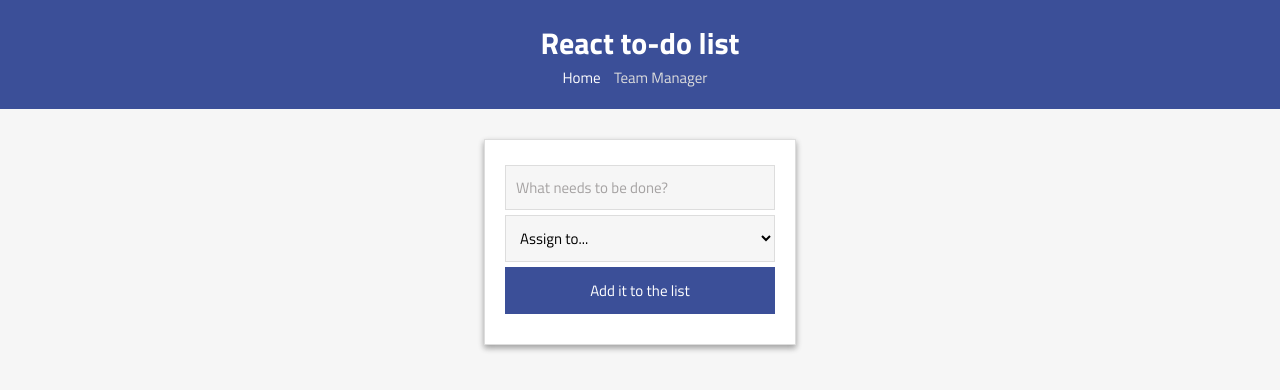
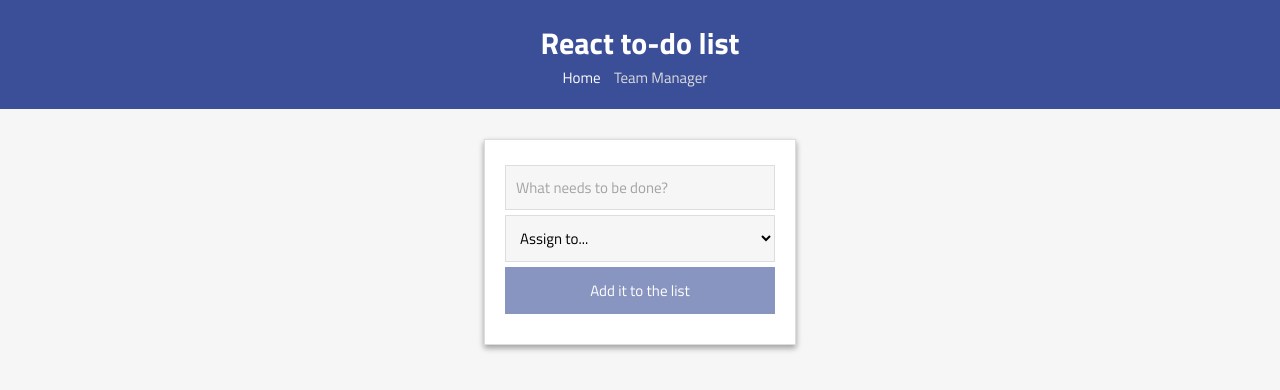
Before and after one commit to markhagemann/parcel-ts-react-todo-list, a React (Vite) app: page / in a window 1280 px wide. Shown: the top 390 px of the page. Built offline with nearby package versions, Linux system fonts and the light colour scheme.

Commit message:
Disable submit buttons when form inputs are invalid

```diff
--- a/src/common/styled-components.tsx
+++ b/src/common/styled-components.tsx
@@ -41,4 +41,7 @@ export const FormHolder = styled.div`
     background: #5066ba;
     border-color: #4965d1;
   }
+  button:disabled {
+    opacity: 0.6;
+  }
 `;
--- a/src/components/Team/TeamForm.tsx
+++ b/src/components/Team/TeamForm.tsx
@@ -29,7 +29,7 @@ export class TeamForm extends React.Component<TeamFormProps, TeamFormState> {
     return (
       <FormHolder>
         <input onChange={this.handleTodoChange} value={this.state.member} type="text" placeholder="Who are you adding?" />
-        <button onClick={this.handleOnClick}> Add them to the team </button>
+        <button disabled={!this.state.member} onClick={this.handleOnClick}> Add them to the team </button>
       </FormHolder>
     );
   }
--- a/src/components/Todo/TodoForm.tsx
+++ b/src/components/Todo/TodoForm.tsx
@@ -30,11 +30,14 @@ export class TodoForm extends React.Component<TodoFormProps, TodoFormState> {
   }
 
   handleOnClick = () => {
-    this.props.onCreate(this.state.todo, this.state.todoAssignee);
-    this.setState({ todo: "", todoAssignee: ""});
+    if(this.state.todo != '' && this.state.todoAssignee != '') {
+        this.props.onCreate(this.state.todo, this.state.todoAssignee);
+        this.setState({ todo: "", todoAssignee: ""});
+    }
   }
 
   render() {
+
     return (
       <FormHolder>
         <input onChange={this.handleTodoChange} value={this.state.todo} type="text" placeholder="What needs to be done?" />
@@ -44,7 +47,7 @@ export class TodoForm extends React.Component<TodoFormProps, TodoFormState> {
             <option key={member.dateAdded} value={member.name}> {member.name} </option>
           )}
         </select>
-        <button onClick={this.handleOnClick}> Add it to the list </button>
+        <button disabled={!this.state.todoAssignee || !this.state.todo} onClick={this.handleOnClick}> Add it to the list </button>
       </FormHolder>
     );
   }
```
